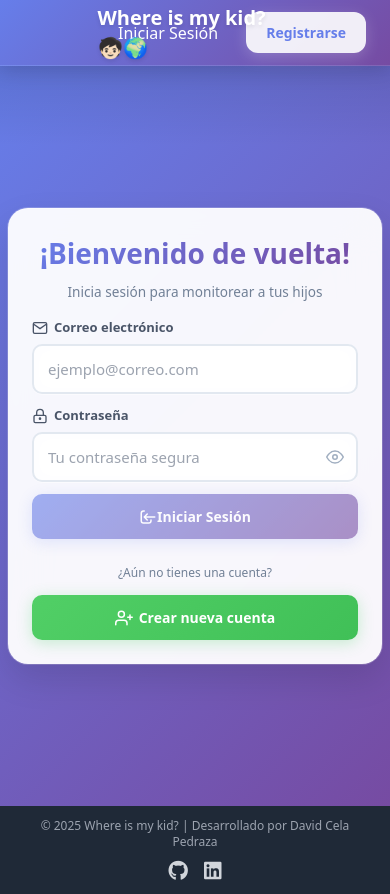
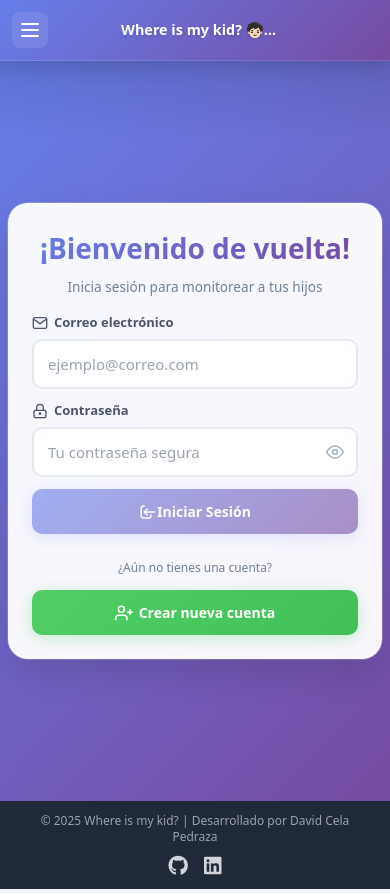
Before and after one commit to DavidNull/Realtime-GPS_Flutter_Firebase_Leaflet.js, a Vue app in the folder Website/: page /login in a window 390 px wide. Built offline with nearby package versions, Linux system fonts and the light colour scheme; no server answers.

Commit message:
FIX: Responsive Navbar

```diff
--- a/Website/src/components/Navbar.vue
+++ b/Website/src/components/Navbar.vue
@@ -1,6 +1,24 @@
 <template>
   <nav class="navbar-container">
-    <div class="container mx-auto px-6 py-3 flex justify-between items-center">
+    <div class="container mx-auto px-4 py-3">
+      <!-- Mobile Layout -->
+      <div class="md:hidden flex justify-between items-center">
+        <button @click="toggleMobileMenu" class="mobile-menu-button">
+          <svg class="w-6 h-6" fill="none" stroke="currentColor" viewBox="0 0 24 24">
+            <path v-if="!isMobileMenuOpen" stroke-linecap="round" stroke-linejoin="round" stroke-width="2" d="M4 6h16M4 12h16M4 18h16"></path>
+            <path v-else stroke-linecap="round" stroke-linejoin="round" stroke-width="2" d="M6 18L18 6M6 6l12 12"></path>
+          </svg>
+        </button>
+
+        <router-link to="/" class="logo-link mobile-logo">
+          Where is my kid? 🧒🏻🌍
+        </router-link>
+
+        <div class="w-6"></div> <!-- Spacer for centering -->
+      </div>
+
+      <!-- Desktop  -->
+      <div class="hidden md:flex justify-between items-center">
         <div class="flex items-center space-x-6">
         </div>
 
@@ -22,7 +40,7 @@
                 <span v-else class="avatar-initials">
                   {{ userData?.nombre ? userData.nombre[0].toUpperCase() : 'U' }}
                 </span>
-              {{ userData?.nombre || 'Usuario' }}
+                <span class="hidden sm:inline">{{ userData?.nombre || 'Usuario' }}</span>
                 <svg class="dropdown-icon" fill="none" stroke="currentColor" viewBox="0 0 24 24" xmlns="http://www.w3.org/2000/svg"><path stroke-linecap="round" stroke-linejoin="round" stroke-width="2" d="M19 9l-7 7-7-7"></path></svg>
               </button>
               <div
@@ -54,6 +72,52 @@
           </template>
         </div>
       </div>
+
+      <!-- Mobile  -->
+      <!-- https://codepen.io/lloydtao/pen/abpKwXW -->
+      <div v-if="isMobileMenuOpen" class="md:hidden mt-4 pb-4 border-t border-white/20">
+        <div class="flex flex-col space-y-3 pt-4">
+          <template v-if="isAuthenticated">
+            <div class="flex items-center space-x-3 px-4 py-2 bg-white/10 rounded-lg">
+              <img v-if="userData?.photoURL" :src="userData.photoURL" alt="Avatar" class="avatar-img">
+              <span v-else class="avatar-initials">
+                {{ userData?.nombre ? userData.nombre[0].toUpperCase() : 'U' }}
+              </span>
+              <span class="text-white font-medium">{{ userData?.nombre || 'Usuario' }}</span>
+            </div>
+            <router-link
+              to="/profile"
+              class="mobile-nav-link"
+              @click="closeMobileMenu"
+            >
+              Ver Perfil
+            </router-link>
+            <button
+              @click="handleMobileLogout"
+              class="mobile-nav-link text-left"
+            >
+              Cerrar Sesión
+            </button>
+          </template>
+          <template v-else>
+            <router-link
+              to="/login"
+              class="mobile-nav-link"
+              @click="closeMobileMenu"
+            >
+              Iniciar Sesión
+            </router-link>
+            <router-link
+              to="/register"
+              class="mobile-nav-link"
+              @click="closeMobileMenu"
+            >
+              Registrarse
+            </router-link>
+          </template>
+        </div>
+      </div>
+    </div>
   </nav>
 </template>
 
@@ -69,6 +133,7 @@ export default {
   setup() {
     const router = useRouter()
     const isDropdownOpen = ref(false)
+    const isMobileMenuOpen = ref(false)
     const dropdown = ref(null)
     const userData = ref(null)
     const isAuthenticated = ref(auth.currentUser !== null)
@@ -114,6 +179,14 @@ export default {
       isDropdownOpen.value = !isDropdownOpen.value
     }
 
+    const toggleMobileMenu = () => {
+      isMobileMenuOpen.value = !isMobileMenuOpen.value
+    }
+
+    const closeMobileMenu = () => {
+      isMobileMenuOpen.value = false
+    }
+
     const handleClickOutside = (event) => {
       if (dropdown.value && !dropdown.value.contains(event.target)) {
         isDropdownOpen.value = false
@@ -132,13 +205,22 @@ export default {
       }
     }
 
+    const handleMobileLogout = async () => {
+      await handleLogout()
+      closeMobileMenu()
+    }
+
     return {
       isAuthenticated,
       userData,
       isDropdownOpen,
+      isMobileMenuOpen,
       dropdown,
       toggleDropdown,
-      handleLogout
+      toggleMobileMenu,
+      closeMobileMenu,
+      handleLogout,
+      handleMobileLogout
     }
   }
 }
--- a/Website/src/styles/navbar.css
+++ b/Website/src/styles/navbar.css
@@ -38,6 +38,46 @@
 .logo-link:hover {
   color: white;
   transform: scale(1.05);
+}
+
+.mobile-logo {
+  font-size: 1.1rem;
+  text-align: center;
+}
+
+.mobile-menu-button {
+  color: white;
+  background: rgba(255, 255, 255, 0.1);
+  border: none;
+  padding: 8px;
+  border-radius: 8px;
+  cursor: pointer;
+  transition: all 0.3s ease;
+  backdrop-filter: blur(10px);
+}
+
+.mobile-menu-button:hover {
+  background: rgba(255, 255, 255, 0.2);
+}
+
+.mobile-nav-link {
+  color: white;
+  font-weight: 500;
+  font-size: 16px;
+  text-decoration: none;
+  transition: all 0.3s ease;
+  padding: 12px 16px;
+  border-radius: 8px;
+  display: block;
+  background: none;
+  border: none;
+  width: 100%;
+  cursor: pointer;
+}
+
+.mobile-nav-link:hover {
+  color: white;
+  background-color: rgba(255, 255, 255, 0.15);
 }
 
 .profile-button {
@@ -147,9 +187,23 @@
   box-shadow: 0 8px 25px rgba(255, 255, 255, 0.3);
 }
 
+/* Responsive styles */
 @media (max-width: 768px) {
+  .navbar-container {
+    padding: 0;
+  }
+
   .logo-link {
-    font-size: 1.25rem;
+    font-size: 1.1rem;
+    white-space: nowrap;
+    overflow: hidden;
+    text-overflow: ellipsis;
+    max-width: 200px;
+  }
+
+  .mobile-logo {
+    font-size: 1rem;
+    max-width: 180px;
   }
 
   .profile-button {
@@ -159,5 +213,54 @@
 
   .dropdown-menu {
     width: 12rem;
+    right: -8px;
+  }
+
+  .mobile-nav-link {
+    font-size: 15px;
+    padding: 10px 16px;
+  }
+
+  .avatar-img {
+    width: 28px;
+    height: 28px;
+  }
+
+  .avatar-initials {
+    width: 28px;
+    height: 28px;
+    font-size: 12px;
   }
 }
+
+@media (max-width: 480px) {
+  .mobile-logo {
+    font-size: 0.9rem;
+    max-width: 160px;
+  }
+
+  .mobile-menu-button {
+    padding: 6px;
+  }
+
+  .container {
+    padding-left: 12px;
+    padding-right: 12px;
+  }
+
+  .mobile-nav-link {
+    font-size: 14px;
+    padding: 8px 12px;
+  }
+}
+
+@media (max-width: 360px) {
+  .mobile-logo {
+    font-size: 0.8rem;
+    max-width: 140px;
+  }
+
+  .logo-link {
+    font-size: 0.8rem;
+  }
+}
```
Lines whose indentation alone changed are shown as unchanged.
